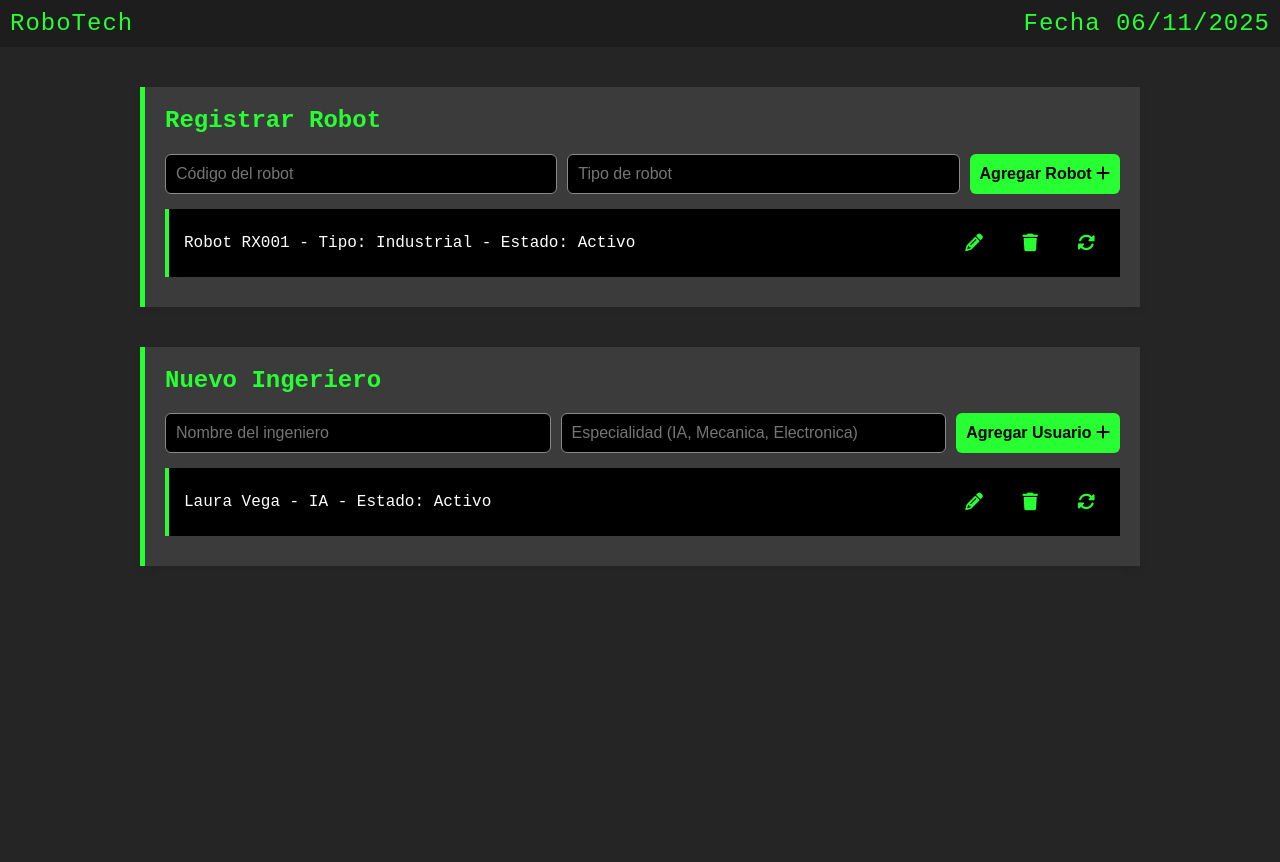
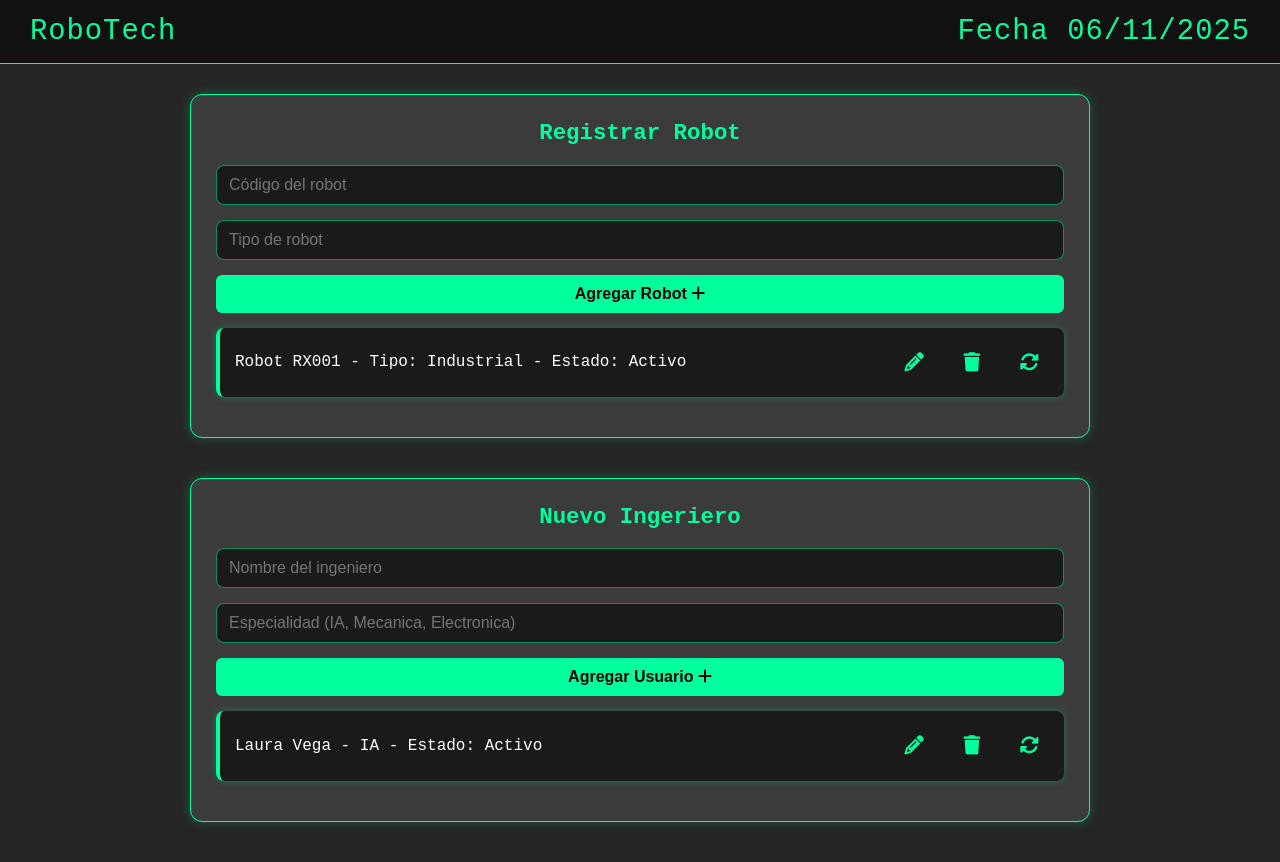
Before and after one commit to xxmaxiimuxx/carrera, a plain HTML site: page index.html in a window 1280 px wide. Before the commit the page ends 800 px from the top, so only its background shows below. Drawn offline with Linux system fonts and the light colour scheme.

Commit message:
style.css

```diff
--- a/style.css
+++ b/style.css
@@ -4,81 +4,104 @@ body {
     background-color: #252525;
     color: #ffffff;
 }
+
 header {
-    background-color: #1d1d1d;
-    color: rgb(40, 255, 51);
-    padding: 10px 10px;
+    background-color: #111;
+    color: #00ff9d;
+    padding: 15px 30px;
     display: flex;
     justify-content: space-between;
     align-items: center;
-    font-size: 1.5em;
+    font-size: 1.8em;
     letter-spacing: 1px;
+    border-bottom: 1px solid #00ff9d;
 }
+
 .container {
-    max-width: 1000px;
-    margin: 40px auto;
+    max-width: 900px;
+    margin: 30px auto;
     padding: 0 20px;
 }
+
 .panel {
     background-color: #3b3b3b;
-    border-left: 5px solid rgb(40, 255, 51);
-    padding: 20px;
-    box-shadow: 0 4px 10px rgba(0,0,0,0.05);
-    margin-bottom: 30px;
+    border: 1px solid #00ff9d;
+    border-radius: 12px;
+    padding: 25px;
+    box-shadow: 0 0 12px #00ff9d40;
+    margin-bottom: 40px;
+    transition: all 0.3s ease;
 }
+
 h2 {
     margin-top: 0;
-    color: rgb(40, 255, 51);
-    font-size: 1.5em;
+    color: #00ff9d;
+    font-size: 1.4em;
+    text-align: center;
 }
+
 .input-group {
-    display: grid;
-    grid-template-columns: 1fr 1fr auto;
-    gap: 10px;
+    display: flex;
+    flex-direction: column;
+    gap: 15px;
     margin-top: 10px;
     margin-bottom: 15px;
 }
-input {
-    padding: 10px;
-    border: 1px solid rgb(138, 138, 138);
-    border-radius: 6px;
+
+input, select {
+    background-color: #1a1a1a;
+    border: 1px solid #00ff9d80;
+    color: #00ffcc;
+    border-radius: 8px;
+    padding: 10px 12px;
     font-size: 1em;
-    background-color: black;
-    color: #ffffff;
+    transition: 0.2s ease;
 }
+
 button {
-    background-color: rgb(40, 255, 51);
-    color: black;
+    background-color: #00ff9d;
+    color: #000;
     border: none;
     padding: 10px;
     border-radius: 6px;
-    cursor: pointer;
     font-weight: bold;
     font-size: 1em;
+    cursor: pointer;
+    transition: 0.2s ease;
 }
+
 button:hover {
-    background-color: #74b9ff;
+    background-color: #00ffaa;
+    box-shadow: 0 0 15px #00ff9d;
 }
+
 .card {
-    background-color: black;
-    border-left: 4px solid rgb(40, 255, 51);
+    background-color: #1a1a1a;
+    border-left: 4px solid #00ff9d;
     padding: 15px;
-    margin-bottom: 10px;
+    margin-bottom: 15px;
     display: flex;
     justify-content: space-between;
     align-items: center;
+    border-radius: 8px;
+    box-shadow: 0 0 8px #00ff9d40;
 }
+
 .actions button {
-    background-color: transparent;
-    color: rgb(40, 255, 51);
+    background: transparent;
+    color: #00ff9d;
     border: none;
     margin-left: 10px;
-    font-size: 1.1em;
+    font-size: 1.2em;
     cursor: pointer;
+    transition: 0.2s ease;
 }
+
 .actions button:hover {
-    color: #2d3436;
+    color: #00ffaa;
+    transform: scale(1.15);
 }
+
 @media (max-width: 768px) {
     .input-group {
         grid-template-columns: 1fr;
```
